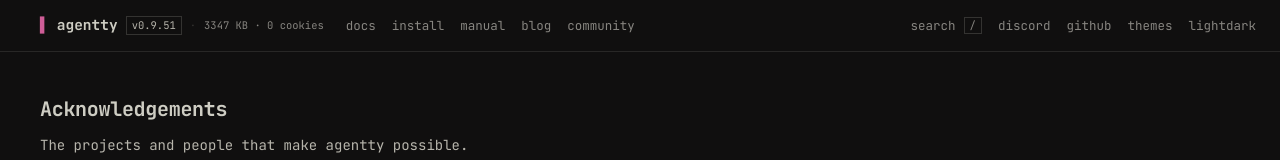
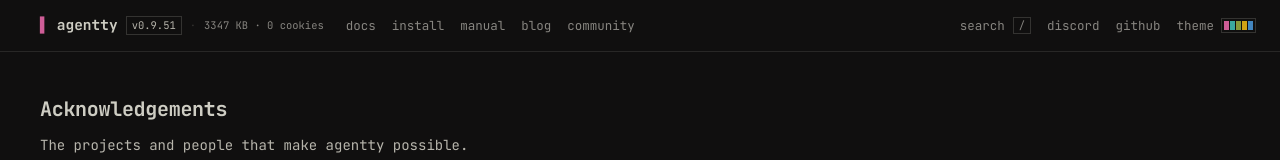
Before and after one commit to 1ay1/agentty.org, a Next.js app: page /acknowledgements in a window 1280 px wide. Shown: the top 160 px of the page. Built offline with nearby package versions, Linux system fonts and the light colour scheme; what markdown-it-container would draw is missing.

Commit message:
One theme control: header theme button with a swatch of the scheme in force; dark/light toggle removed (agentty dark/light are the picker's first rows); current scheme ticked, dark/light filter, theme-pick event

```diff
--- a/app/site.css
+++ b/app/site.css
@@ -134,10 +134,10 @@ button { font: inherit; color: inherit; }
 .nav-cta { display: flex; align-items: center; gap: 16px; }
 .cmdk-trigger { display: inline-flex; align-items: center; gap: 8px; padding: 0; background: none; border: 0; cursor: pointer; }
 .cmdk-trigger kbd { font-size: var(--fs-xs); color: var(--text-faint); border: 1px solid var(--border); padding: 0 5px; line-height: 1.5; }
-.theme-toggle { display: inline-flex; align-items: center; height: 24px; padding: 0; background: none; border: 0; color: var(--text-faint); font-size: calc(var(--fs-sm) + 1px); cursor: pointer; }
-.theme-toggle:hover { color: var(--text); }
-.nav-themes { text-transform: lowercase; }
-html[data-theme="dark"] .theme-icon.moon, html[data-theme="light"] .theme-icon.sun { display: none; }
+.nav-theme { display: inline-flex; align-items: center; gap: 7px; height: 24px; padding: 0; background: none; border: 0; color: var(--text-faint); font: inherit; font-size: calc(var(--fs-sm) + 1px); cursor: pointer; }
+.nav-theme:hover { color: var(--text); }
+.nav-swatch { display: inline-flex; gap: 1px; padding: 2px; border: 1px solid var(--border); }
+.nav-swatch i { display: block; width: 5px; height: 9px; }
 .nav-toggle {
   display: none; align-items: center; height: 34px; padding: 0 0 0 12px;
   font-size: var(--fs-sm); background: none; border: 0; color: var(--text-dim); cursor: pointer;
@@ -627,6 +627,7 @@ td .bench-range { display: block; }
 @media (hover: hover) { .theme-picker .cmdk-item:not(.sel):hover { background: color-mix(in srgb, var(--bg-soft) 60%, transparent); color: var(--text); } }
 .theme-swatch { display: inline-flex; gap: 2px; align-items: center; padding: 3px 4px; border: 1px solid var(--border); background: var(--bg); align-self: center; }
 .theme-swatch i { width: 8px; height: 8px; display: block; }
+.theme-current { color: var(--accent); }
 .theme-picker .cmdk-item { grid-template-columns: minmax(0, 1fr) auto auto; align-items: center; gap: 0; }
 .theme-keep { display: none; margin-right: 10px; color: var(--accent); font-size: var(--fs-xs); white-space: nowrap; }
 @media (hover: none) { .theme-keep { display: inline; } }
@@ -812,8 +813,6 @@ html[data-theme="light"] .replay-grid[data-for="light"]:not([data-live]) { displ
 @media (prefers-reduced-motion: reduce) {
   *, *::before, *::after { animation-duration: .01ms !important; animation-iteration-count: 1 !important; transition-duration: .01ms !important; }
 }
-.mobile-util-theme { justify-content: flex-start; }
-.mobile-util-theme .theme-toggle { margin-left: auto; color: var(--text); }
 
 /* print reads like a man page: AGENTTY(1) header, CAPS sections, indented body */
 @page { margin: 18mm 16mm; @top-left { content: "AGENTTY(1)"; font: 9pt monospace; } @top-right { content: "agentty.org"; font: 9pt monospace; } @bottom-right { content: counter(page); font: 9pt monospace; } }
--- a/components/SiteNav.tsx
+++ b/components/SiteNav.tsx
@@ -5,7 +5,6 @@ import { usePathname } from "next/navigation";
 import { useEffect, useRef, useState } from "react";
 import { site, topNav } from "@/lib/site";
 import { versionLabel } from "@/lib/release";
-import { ThemeToggle } from "@/components/ThemeToggle";
 import { PageWeight } from "@/components/PageWeight";
 import { track } from "@/lib/analytics";
 
@@ -102,15 +101,16 @@ export function SiteNav() {
           >
             github
           </a>
-          {/* agentty's 615 colour schemes (the picker previews on the page) */}
+          {/* one control for colour: agentty's dark and light first, then its
+              615 schemes; the swatch is the scheme in force, from its tokens */}
           <button
-            className="theme-toggle nav-themes"
-            title="agentty's colour schemes (t)"
+            className="nav-theme"
+            title="Colour scheme (t)"
+            aria-label="Choose a colour scheme"
             onClick={() => window.dispatchEvent(new Event("agentty:open-theme"))}
           >
-            themes
+            theme <Swatch />
           </button>
-          <ThemeToggle />
         </div>
         <button
           ref={toggleRef}
@@ -158,10 +158,6 @@ export function SiteNav() {
             >
               search <kbd>/</kbd>
             </button>
-            <div className="mobile-util mobile-util-theme">
-              <span>theme</span>
-              <ThemeToggle />
-            </div>
             <button
               type="button"
               className="mobile-util"
@@ -170,7 +166,7 @@ export function SiteNav() {
                 window.dispatchEvent(new Event("agentty:open-theme"));
               }}
             >
-              agentty&apos;s 615 themes <span className="mobile-util-hint">›</span>
+              theme <Swatch /> <span className="mobile-util-hint">›</span>
             </button>
           </div>
         </div>
@@ -178,3 +174,18 @@ export function SiteNav() {
     </header>
   );
 }
+
+// the scheme in force, at a glance: five of its colours, read from the same
+// CSS tokens the page is drawn with (so it is right before any JS, and
+// follows a preview live)
+function Swatch() {
+  return (
+    <span className="nav-swatch" aria-hidden="true">
+      <i style={{ background: "var(--accent)" }} />
+      <i style={{ background: "var(--cyan)" }} />
+      <i style={{ background: "var(--tip)" }} />
+      <i style={{ background: "var(--warn)" }} />
+      <i style={{ background: "var(--c-sym)" }} />
+    </span>
+  );
+}
--- a/components/ThemePicker.tsx
+++ b/components/ThemePicker.tsx
@@ -1,7 +1,8 @@
 "use client";
 
 import { useEffect, useMemo, useRef, useState } from "react";
-import { activeScheme, applyScheme, currentScheme, parseThemes, type Scheme } from "@/lib/scheme";
+import { activeScheme, applyScheme, currentScheme, isLight, parseThemes, type Scheme } from "@/lib/scheme";
+import { track } from "@/lib/analytics";
 
 // agentty's theme browser, on the site: every scheme agentty ships, filtered
 // as you type, previewed live as the arrow keys move the selection (the page
@@ -39,14 +40,25 @@ export function ThemePicker({ onClose }: { onClose: () => void }) {
     };
   }, []);
 
+  // the scheme in force when the picker opened (✓ in the list)
+  const current = useMemo(() => before.current?.scheme ?? (before.current?.theme === "light" ? "agentty light" : "agentty dark"),
+    // eslint-disable-next-line react-hooks/exhaustive-deps
+    [all]);
+
   const rows = useMemo<Row[]>(() => {
     const base: Row[] = [
       { name: "agentty dark", label: "the site's own (Flexoki)", scheme: null, base: "dark" },
       { name: "agentty light", label: "the site's own (Flexoki)", scheme: null, base: "light" },
     ];
+    // words match the name; "dark" and "light" also match how bright a scheme
+    // is, so "light nord" finds the light Nords whatever they're called
     const words = q.trim().toLowerCase().split(/\s+/).filter(Boolean);
-    const hit = (n: string) => words.every((w) => n.toLowerCase().includes(w));
-    return [...base.filter((r) => hit(r.name)), ...all.filter((s) => hit(s.name)).map((s) => ({ name: s.name, scheme: s }))];
+    const hit = (n: string, light: boolean) => words.every((w) =>
+      n.toLowerCase().includes(w) || (w === "light" && light) || (w === "dark" && !light));
+    return [
+      ...base.filter((r) => hit(r.name, r.base === "light")),
+      ...all.filter((s) => hit(s.name, isLight(s))).map((s) => ({ name: s.name, scheme: s })),
+    ];
   }, [q, all]);
 
   // start on the scheme in use
@@ -69,6 +81,7 @@ export function ThemePicker({ onClose }: { onClose: () => void }) {
     if (!r) return;
     kept.current = true;
     applyScheme(r.scheme, r.base, true);
+    track("theme-pick", { scheme: r.name });
     onClose();
   };
 
@@ -115,7 +128,10 @@ export function ThemePicker({ onClose }: { onClose: () => void }) {
                 onPointerDown={(e) => (touch.current = e.pointerType !== "mouse")}
                 onClick={() => (touch.current && i !== sel ? setSel(i) : keep(r))}
               >
-                <span className="cmdk-title">{r.name}{r.label && <span className="cmdk-parent"> · {r.label}</span>}</span>
+                <span className="cmdk-title">
+                  {r.name}{r.label && <span className="cmdk-parent"> · {r.label}</span>}
+                  {r.name === current && <span className="theme-current" aria-label="current"> ✓</span>}
+                </span>
                 {i === sel && <span className="theme-keep" aria-hidden="true">tap to keep</span>}
                 <span className="theme-swatch" aria-hidden="true" style={s ? { background: s.background, borderColor: s.border } : undefined} data-base={r.base}>
                   {s && [s.accent, s.info, s.secondary, s.warning, s.primary].map((c, j) => <i key={j} style={{ background: c }} />)}
--- a/components/ThemeToggle.tsx
+++ /dev/null
@@ -1,50 +0,0 @@
-"use client";
-
-import { useEffect, useState } from "react";
-
-type Theme = "dark" | "light";
-
-export function ThemeToggle() {
-  const [theme, setTheme] = useState<Theme>("dark");
-  const [mounted, setMounted] = useState(false);
-
-  useEffect(() => {
-    const current =
-      (document.documentElement.getAttribute("data-theme") as Theme) || "dark";
-    setTheme(current);
-    setMounted(true);
-  }, []);
-
-  const toggle = () => {
-    const now = (document.documentElement.getAttribute("data-theme") as Theme) || "dark";
-    const next: Theme = now === "dark" ? "light" : "dark";
-    document.documentElement.style.cssText = "";        // back to the site's own palette
-    document.documentElement.classList.remove("has-scheme");
-    document.documentElement.setAttribute("data-theme", next);
-    try {
-      localStorage.setItem("theme", next);
-      localStorage.removeItem("scheme");
-      localStorage.removeItem("scheme-css");
-      localStorage.removeItem("scheme-slots");
-    } catch {}
-    window.__agenttyScheme = null;
-    window.dispatchEvent(new CustomEvent("agentty:scheme-change", { detail: null }));
-    setTheme(next);
-  };
-
-  // Avoid hydration mismatch: render a neutral button until mounted.
-  const isLight = mounted && theme === "light";
-
-  return (
-    <button
-      className="theme-toggle"
-      onClick={toggle}
-      aria-label={isLight ? "Switch to dark theme" : "Switch to light theme"}
-      title={isLight ? "Switch to dark theme" : "Switch to light theme"}
-    >
-      {/* names the theme you'd switch to; CSS shows the right word before hydration */}
-      <span className="theme-icon sun">light</span>
-      <span className="theme-icon moon">dark</span>
-    </button>
-  );
-}
```
Also changed, not shown: 1 other file (tests, documents, lock files or other folders).
